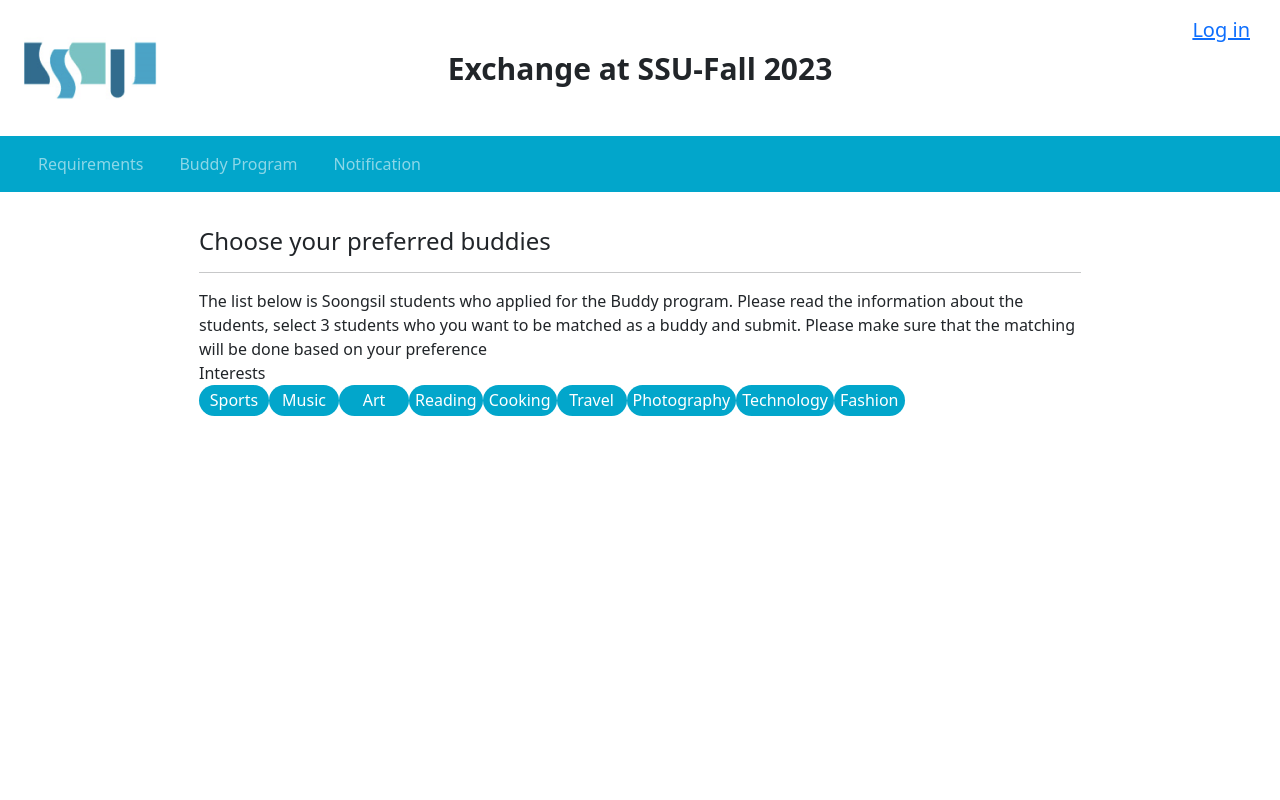
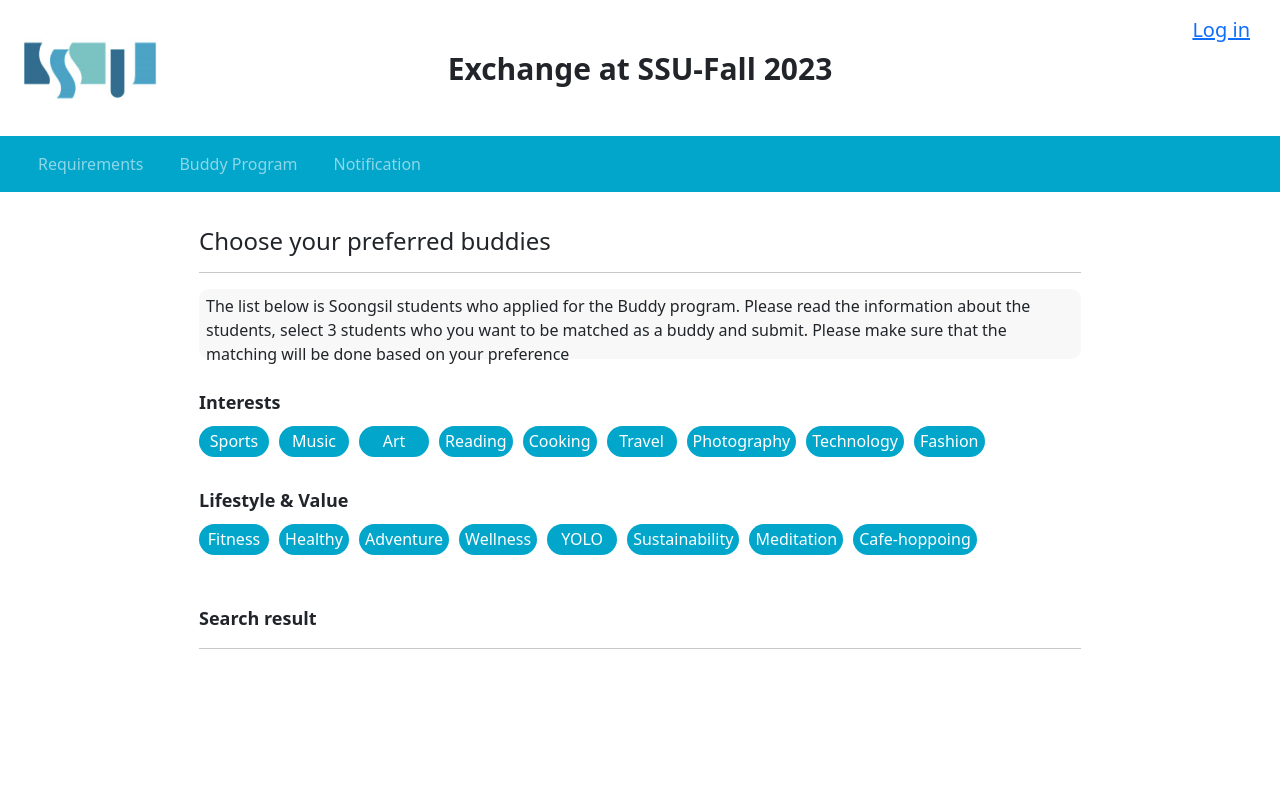
Before and after one commit to SSUlay-R/SSUlay-frontend, a React (Create React App) app in the folder ssulay-front/: page /buddy/prefer in a window 1280 px wide. Shown: the top 800 px of the page. Built offline with nearby package versions, Linux system fonts and the light colour scheme.

Commit message:
Feat: 태그 선택 기능

```diff
--- a/ssulay-front/src/components/BuddySearch.css
+++ b/ssulay-front/src/components/BuddySearch.css
@@ -0,0 +1,24 @@
+.box-container{
+  background-color:#F8F8F8;
+  border-radius:10px;
+  height:70px;
+  padding:5px;
+  padding-left: 7px;
+}
+.tag-container{
+  margin-top:30px;
+}
+.tags{
+  display:flex;
+  gap:10px;
+  flex-wrap: wrap;
+}
+.semi-title{
+  font-size: 18px;
+  font-weight: bold;
+  margin-bottom:10px;
+}
+
+.search-result{
+  margin-top:50px;
+}
--- a/ssulay-front/src/components/BuddySearch.jsx
+++ b/ssulay-front/src/components/BuddySearch.jsx
@@ -1,4 +1,4 @@
-import React from 'react'
+import React,{ useState} from 'react'
 import "./BuddySearch.css";
 import ResultTag from './ResultTag';
 import TagBlock from './TagBlock';
@@ -18,6 +18,29 @@ export default function BuddySearch() {
     "Technology",
     "Fashion",
   ];
+  const lifestyles=[
+    "Fitness",
+    "Healthy",
+    "Adventure",
+    "Wellness",
+    "YOLO",
+    "Sustainability",
+    "Meditation",
+    "Cafe-hoppoing",
+  ]
+  const [selectedTags,setSelectedTags]=useState([]);
+
+  const handleSelectedTag= (tag)=>{
+    if(selectedTags.includes(tag)){
+      setSelectedTags(selectedTags.filter((selectedTag)=>selectedTag!==tag)); //이미 존재하면 해당 태그만 제외하고 다시 배열을 만듦
+    } else{
+      setSelectedTags([...selectedTags, tag]);
+    }
+  }
+  const handleRemoveTag = (tag) => {
+    setSelectedTags(selectedTags.filter((selectedTag) => selectedTag !== tag));
+  };
+
 
   return (
     <>
@@ -31,9 +54,32 @@ export default function BuddySearch() {
           <div className="semi-title">
             Interests
           </div>
-          <div className="interest-tags">
+          <div className="tags">
             {interests.map((interest, index)=> (
-              <TagBlock key={index}>{interest}</TagBlock>
+              <TagBlock key={index}
+              isSelected={selectedTags.includes(interest)}
+              onClick={handleSelectedTag}>{interest}</TagBlock>
+            ))}
+          </div>
+        </div>
+        <div className="tag-container">
+          <div className="semi-title">
+            Lifestyle & Value
+          </div>
+          <div className="tags">
+            {lifestyles.map((lifestyle, index)=> (
+              <TagBlock key={index}
+              isSelected={selectedTags.includes(lifestyle)}
+              onClick={handleSelectedTag}>{lifestyle}</TagBlock>
+            ))}
+          </div>
+        </div>
+        <div className="search-result">
+          <div className="semi-title">Search result</div>
+          <hr/>
+          <div className="selected-tags">
+            {selectedTags.map((tag, index)=>(
+              <ResultTag key={index} onRemoveTag={handleRemoveTag}>{tag}</ResultTag>
             ))}
           </div>
         </div>
--- a/ssulay-front/src/components/ResultTag.jsx
+++ b/ssulay-front/src/components/ResultTag.jsx
@@ -1,7 +1,6 @@
-import React,{useState} from 'react'
+import React from 'react'
 
 export default function ResultTag(props) {
-  const [isClicked, setIsClicked ] = useState(false);
 
   const ResultTagStyle={
     backgroundColor:"#F8F8F8",
@@ -32,15 +31,14 @@ export default function ResultTag(props) {
     width:"10px",
     height:"10px",
   }
-
-  const handleClick=()=>{
-    setIsClicked(!isClicked);
-  }
+  const handleRemoveTag = () => {
+    props.onRemoveTag(props.children);
+  };
 
   return (
-    <div style={ResultTagStyle} onClick={handleClick}>
+    <div style={ResultTagStyle}>
       {props.children}
-      <button style={xmark}><img style={xmarkImg} alt="cancle btn" src="/assets/xmark.png" /></button>
+      <button style={xmark} onClick={handleRemoveTag}><img style={xmarkImg} alt="cancle btn" src="/assets/xmark.png" /></button>
     </div>
   )
 }
--- a/ssulay-front/src/components/TagBlock.jsx
+++ b/ssulay-front/src/components/TagBlock.jsx
@@ -1,32 +1,35 @@
-import React,{useState} from 'react'
+import React, { useState } from 'react';
 
-export default function TagBlock(props) {
-  const [isClicked, setIsClicked ] = useState(false);
+export default function TagBlock({ children, isSelected, onClick }) {
+  const [isClicked, setIsClicked] = useState(isSelected);
 
-  const tagBlockStyle={
-    backgroundColor:"#02A6CB",
-    borderRadius:"22px",
+  const tagBlockStyle = {
+    backgroundColor: '#02A6CB',
+    borderRadius: '22px',
     minWidth: '70px',
     maxWidth: '250px',
-    height:"31px",
-    color:"white",
-    display: 'felx',
-    justifyContent:'center',
-    alignItems:'center',
-    fontSize:'16px',
-    fontWeight:"500",
+    height: '31px',
+    color: 'white',
+    display: 'flex',
+    justifyContent: 'center',
+    alignItems: 'center',
+    fontSize: '16px',
+    fontWeight: '500',
     whiteSpace: 'nowrap',
     overflow: 'hidden',
-    border:'none',
-    outline: isClicked ? '4px solid #006E93':'none' ,
-  }
-  const handleClick=()=>{
+    border: 'none',
+    outline: isClicked ? '4px solid #006E93' : 'none',
+    cursor: 'pointer',
+  };
+
+  const handleTagClick = () => {
     setIsClicked(!isClicked);
-  }
+    onClick(children); // 선택된 태그를 부모 컴포넌트의 onClick 함수로 전달
+  };
 
   return (
-    <button style={tagBlockStyle} onClick={handleClick}>
-      {props.children}
+    <button style={tagBlockStyle} onClick={handleTagClick}>
+      {children}
     </button>
-  )
+  );
 }
```
